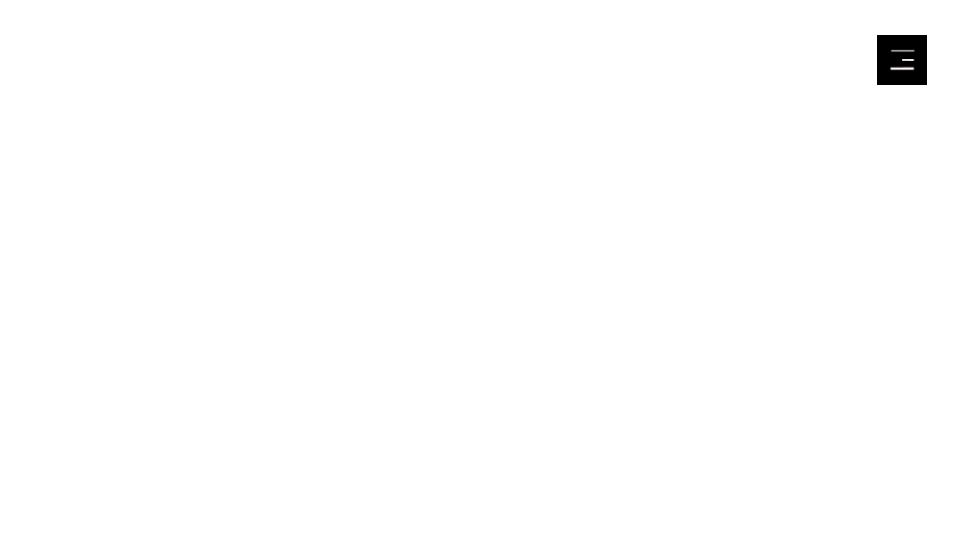
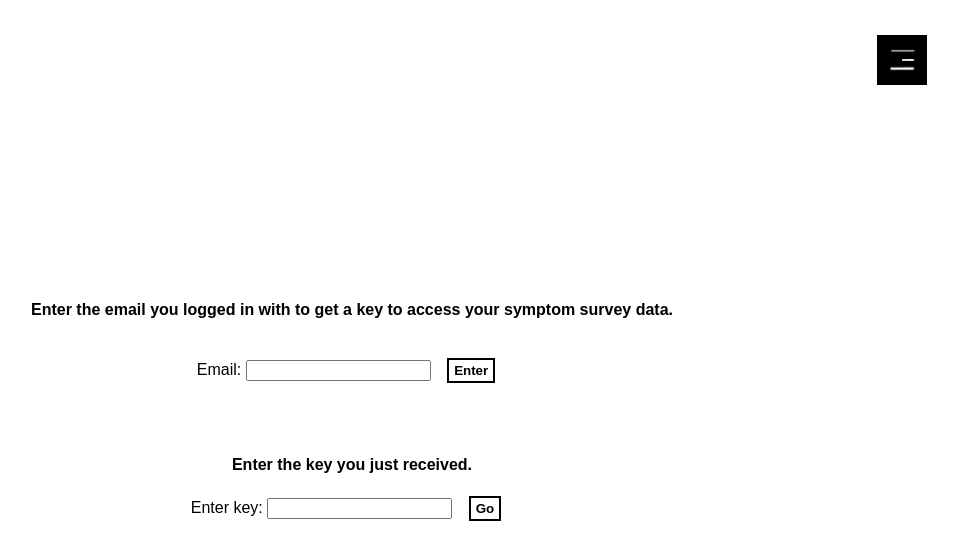
Before and after one commit to alyazyah/seniordesign_miniproject, a plain HTML site: page run/yourdata.html in a window 1280 px wide. Shown: the whole page, without its empty margins (288-1246 px from the left). Drawn offline with Linux system fonts and the light colour scheme; some packages are replaced by stand-ins of ours.

Commit message:
working on user dashboard
data is fetched from database, just need to display it

```diff
--- a/run/css/homedata.css
+++ b/run/css/homedata.css
@@ -64,3 +64,13 @@ nav ul li a{
 	z-index: 2;
 	cursor: pointer;
 }
+
+.btn{
+	padding: 3px 5px;
+	background: transparent;
+	outline: none;
+	border: 2px solid #000000;
+	font-weight: bold;
+	cursor: pointer;
+	margin: 0px 12px;
+}
--- a/run/yourdata.html
+++ b/run/yourdata.html
@@ -7,11 +7,37 @@
   <meta name="viewport" content="width=device-width, initial-scale=1.0">
 <body class="fullscreen">
   <div class="container">
-   <!-- this will be the page with all of the data the user has inputted about themselves
-    search for ur username
-    grab data that is just that user's (based on user id)
-    display
-    done :) -->
+
+  	<!-- The core Firebase JS SDK is always required and must be listed first -->
+	<script src="/__/firebase/7.20.0/firebase-app.js"></script>
+
+	<!-- TODO: Add SDKs for Firebase products that you want to use
+     https://firebase.google.com/docs/web/setup#available-libraries -->
+	<script src="/__/firebase/7.20.0/firebase-analytics.js"></script>
+
+	<script src="/__/firebase/7.20.0/firebase-auth.js"></script>
+	<script src="/__/firebase/7.20.0/firebase-firestore.js"></script>
+
+	<!-- Initialize Firebase -->
+	<script src="/__/firebase/init.js"></script>
+
+	<!--<script src="userdash.js"></script>-->
+
+	<form>
+		<h4>Enter the email you logged in with to get a key to access your symptom survey data.</h3><br>
+			<label for="uemail">Email:</label>
+			<input type="text" id="uemail" name="uemail">
+			<button class="btn" id="enter" onclick="return enterClick()">Enter</button>
+</form>
+<p id="showuid"></p>
+
+	<form>
+		<br><br><h4>Enter the key you just received.</h3>
+			<label for="key">Enter key:</label>
+			<input type="text" id="key" name="key">
+			<button class="btn" id="Go" onclick="return goClick()">Go</button>
+</form>
+
 </div>
 
 <nav id="sidenav">
@@ -23,6 +49,13 @@
 </nav>
 
 <img src="images/menu.png" id="menuBtn">
+
+<script>
+	document.addEventListener('DOMContentLoaded', event => {
+		const app = firebase.app();
+        console.log(app)
+    });
+</script>
 
 <script>
 	var menuBtn = document.getElementById("menuBtn");
@@ -37,6 +70,82 @@
 			sidenav.style.right = "-250px";
 		}
 	}
+
+</script>
+
+<script>
+
+// validate email & get user key
+function enterClick(name) {
+
+	firebase.auth().onAuthStateChanged(function(user) {
+
+		if (user) {
+		const currentuser = user.uid;
+		var currentuseremail = user.email; // again not hipaa compliant sorry :-(
+		const uemail = document.getElementById("uemail").value;
+
+		if (uemail !== currentuseremail) {
+			document.getElementById("showuid").innerHTML = "";
+			window.alert("Please enter the email you logged in with.");
+		} else {
+			// print uid to screen
+			document.getElementById("showuid").innerHTML = currentuser;
+		}
+
+} else {
+		console.log("No one is signed in.");
+	}
+});
+
+return false;
+
+}
+
+</script>
+
+<script>
+
+// display user dashboard!
+function goClick(name) {
+
+	const db = firebase.firestore();
+	firebase.auth().onAuthStateChanged(function(user) {
+
+		if (user) {
+
+		const currentuser = user.uid;
+		const key = document.getElementById("key").value;
+
+		if (key !== currentuser) { // validate key
+			window.alert("Please enter the correct key.");
+		} else {
+			// fetch from database, based on key (uid) entered
+			db.collection("user").where("person", "==", currentuser)
+			.get()
+			.then(function(querySnapshot) {
+				querySnapshot.forEach(function(doc) {
+					// doc.data() is never undefined for query doc snapshots
+					console.log(doc.id, " => ", doc.data());
+				});
+			})
+			.catch(function(error) {
+				console.log("Error getting documents: ", error);
+			});
+
+			// display dashboard here
+			// make sure the values correspond to what the symptoms are (for clarity)
+		}
+
+} else {
+		console.log("No one is signed in.");
+	}
+});
+
+return false;
+
+}
+
 </script>
 
 </body>
```
Also changed, not shown: 1 other file.
